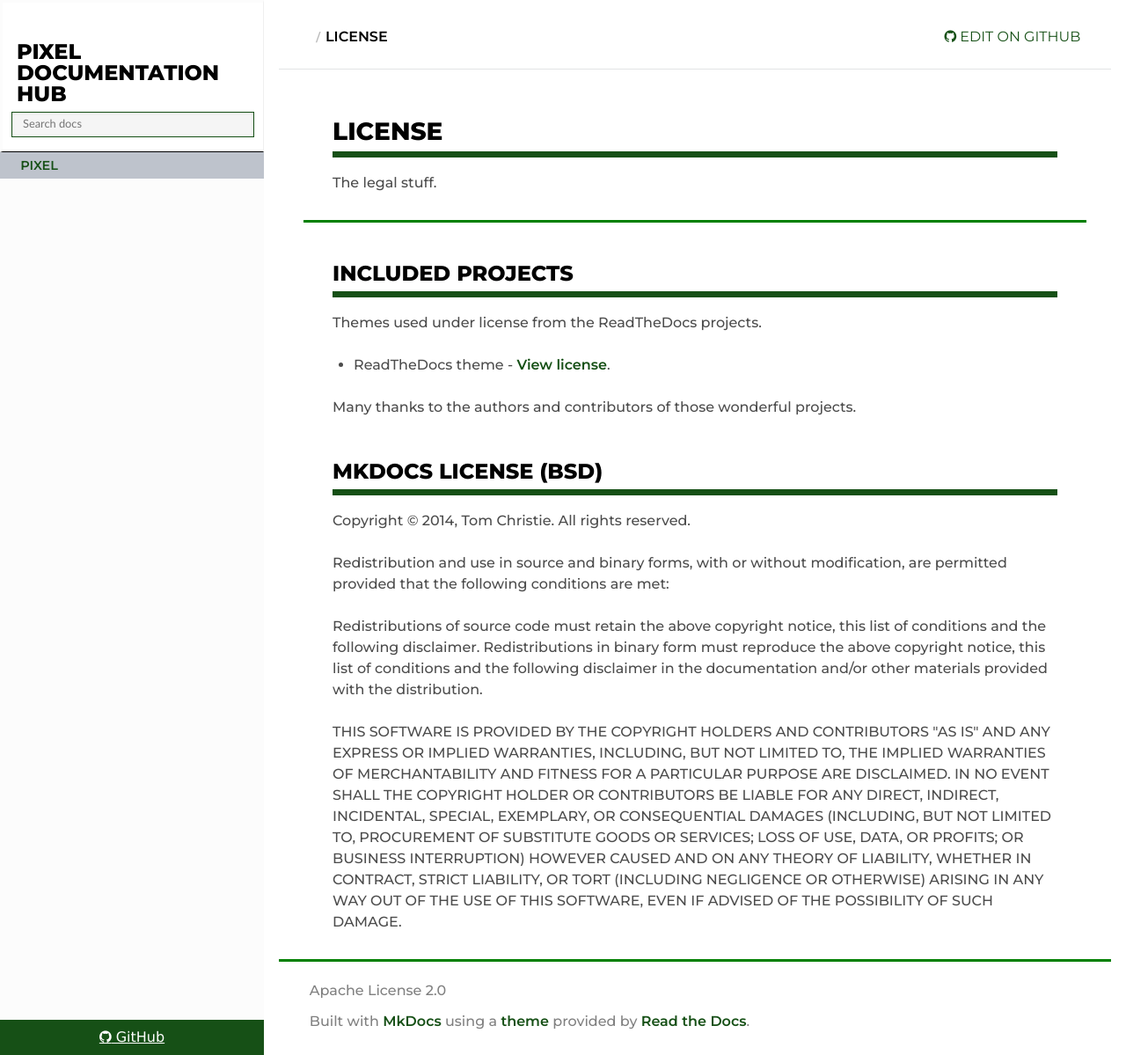
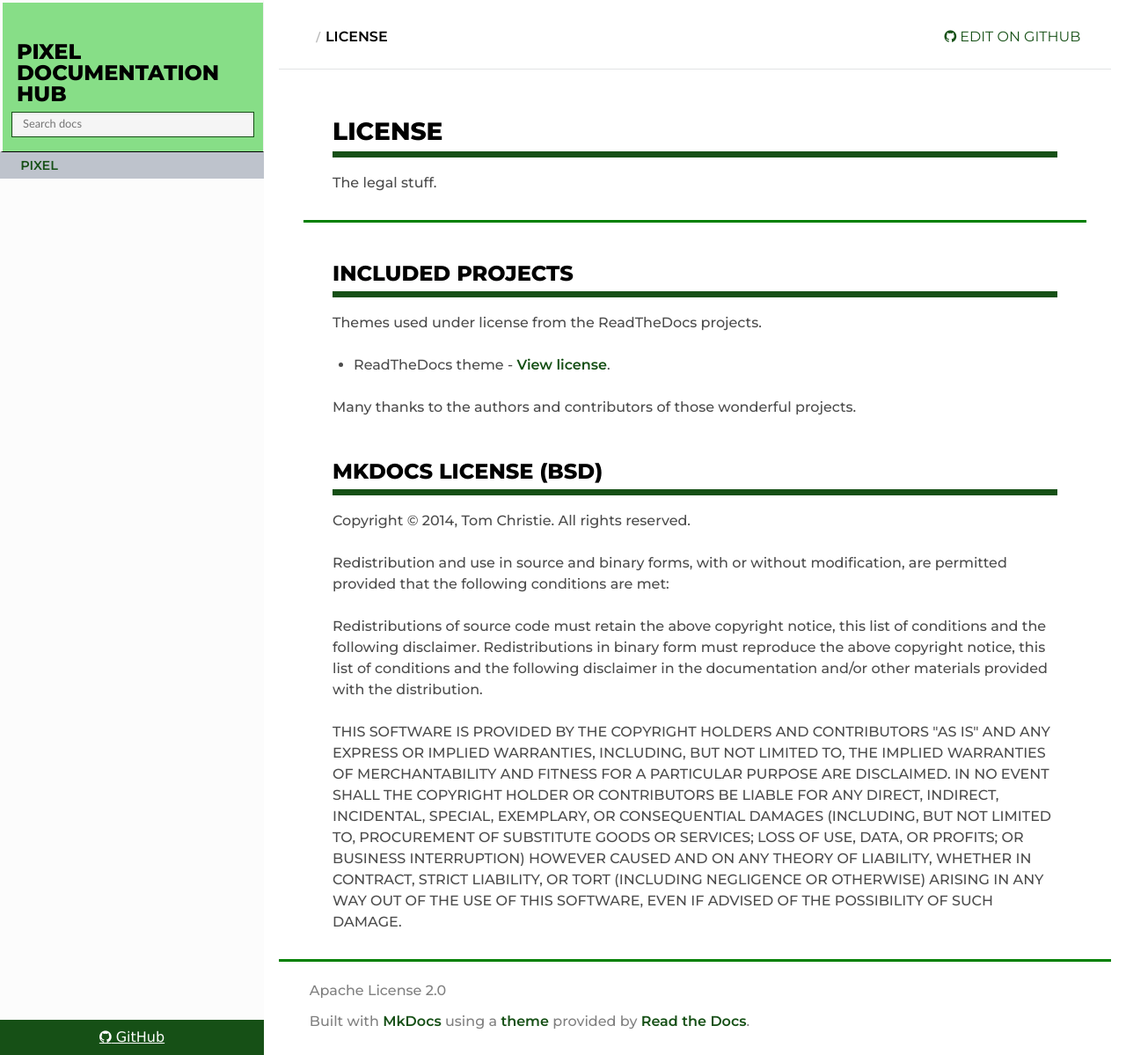
Before and after one commit to pixel-ports/docs-hub, an MkDocs documentation site: the page built from docs/about/license.md, in a window 1280 px wide and 1199 px high. Shown: the whole window at 88% size. Built offline with MkDocs 1.6.1, drawn with Linux system fonts in a browser that asks for light colours; nearby versions of some CDN libraries; old or Windows-style settings are respelled for this version of MkDocs.

Commit message:
Update pixel_b.css

```diff
--- a/docs/css/pixel_b.css
+++ b/docs/css/pixel_b.css
@@ -68,8 +68,8 @@ a.icon-home{
 }
 
 .wy-side-nav-search {
-	background: #fff !important; border-right: #efefef solid 1px;
-
+ background: #87de87 !important;
+ border-right: #efefef solid 1px;
  clear:both !important;
  padding:40px 10px 16px 10px;
  background-image: url('img/PIXEL_new_logo_small.png') !important;
```
